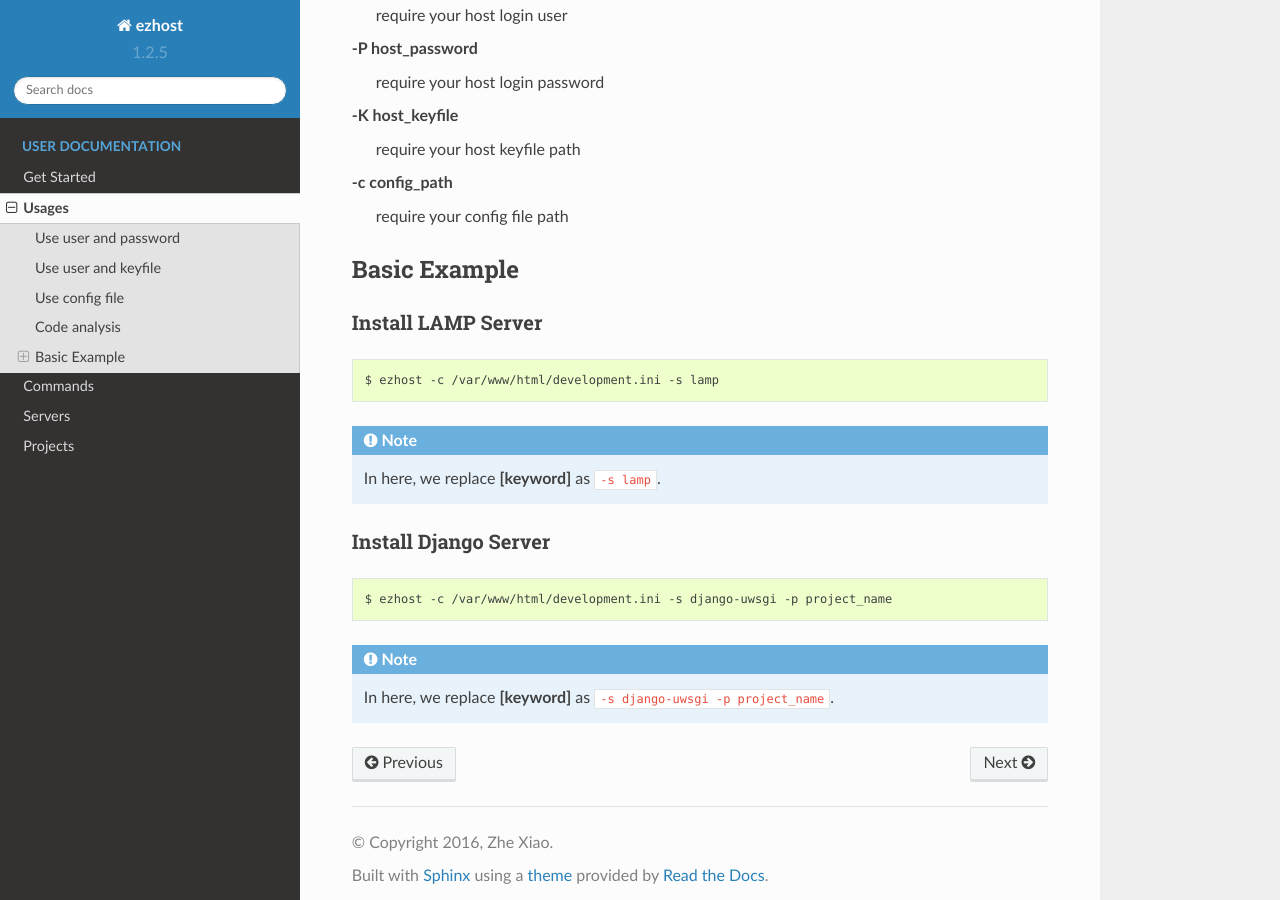
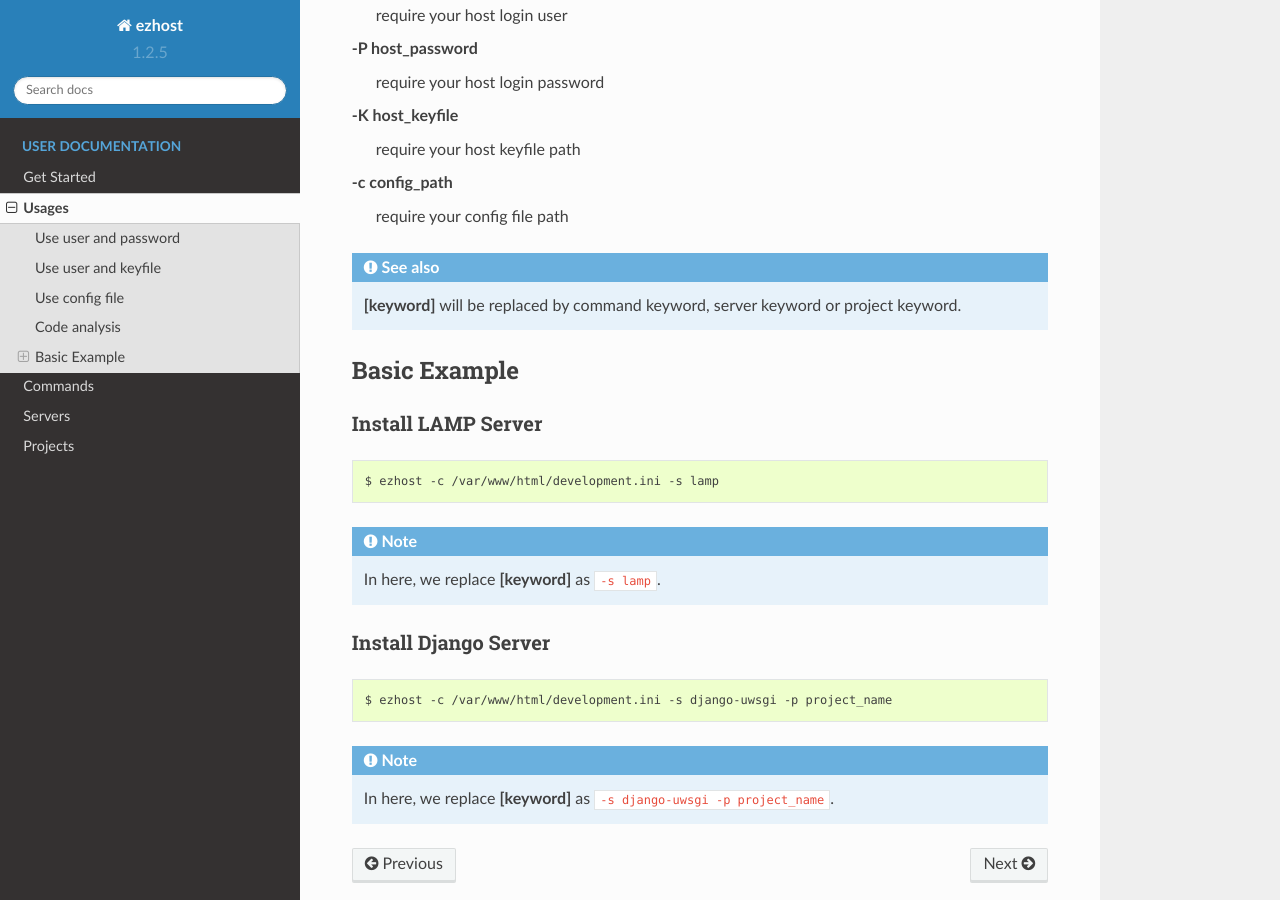
Before and after one commit to zhexiao/ezhost, a Sphinx documentation site: the page built from docs/usage.rst, in a window 1280 px wide and 900 px high, scrolled down 1361 px. Built offline with Sphinx 7.4.7 and the Read the Docs theme 2.0.0, drawn with Linux system fonts in a browser that asks for light colours.

Commit message:
change docs

```diff
--- a/docs/usage.rst
+++ b/docs/usage.rst
@@ -68,6 +68,8 @@ Code analysis
    -c config_path
       require your config file path
 
+.. seealso:: **[keyword]** will be replaced by command keyword, server keyword or project keyword.
+
 
 Basic Example
 ~~~~~~~~~~~~~~~~~~~~~~~~~~~~~~~~~~~~~~~
```
